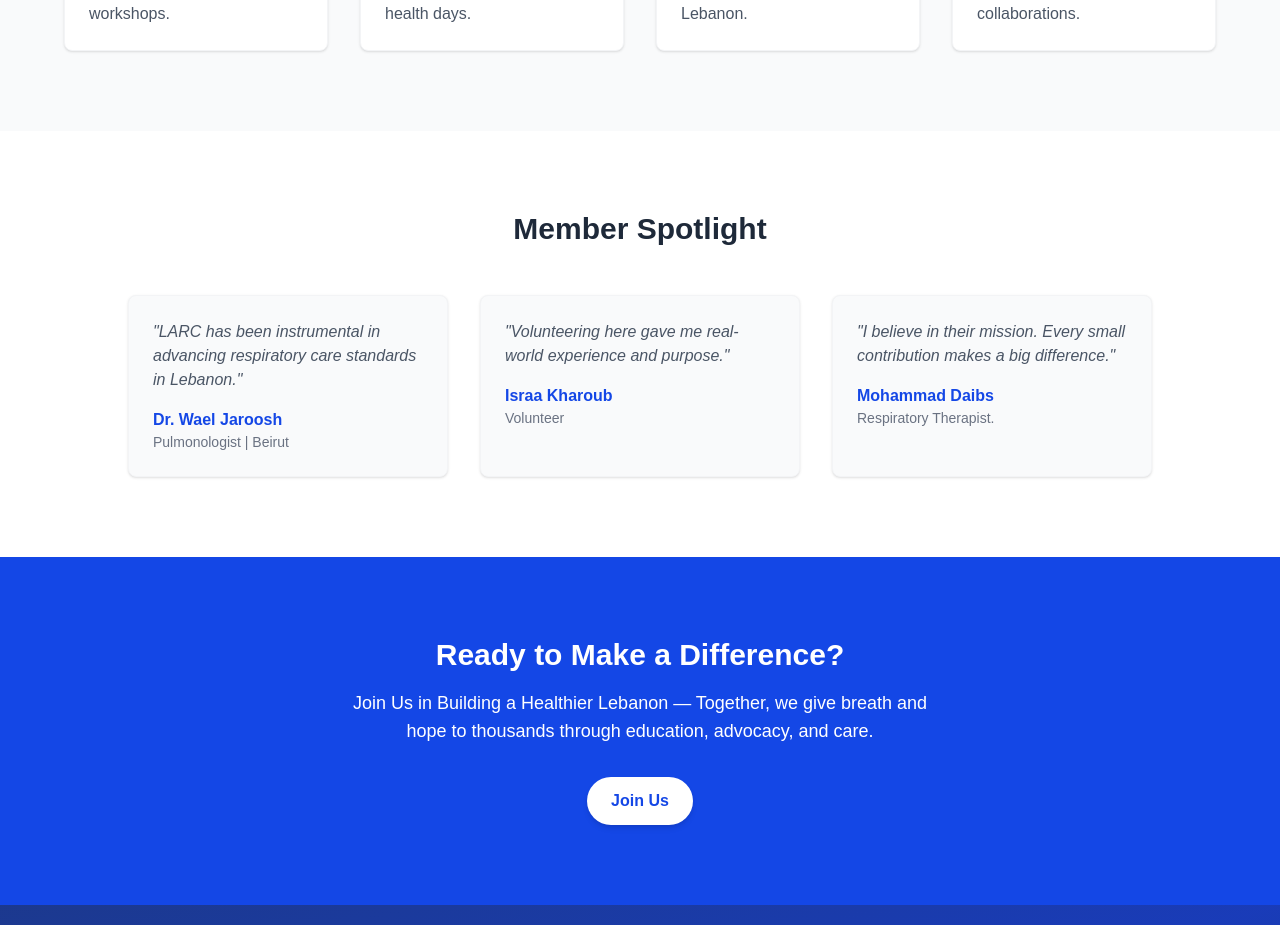
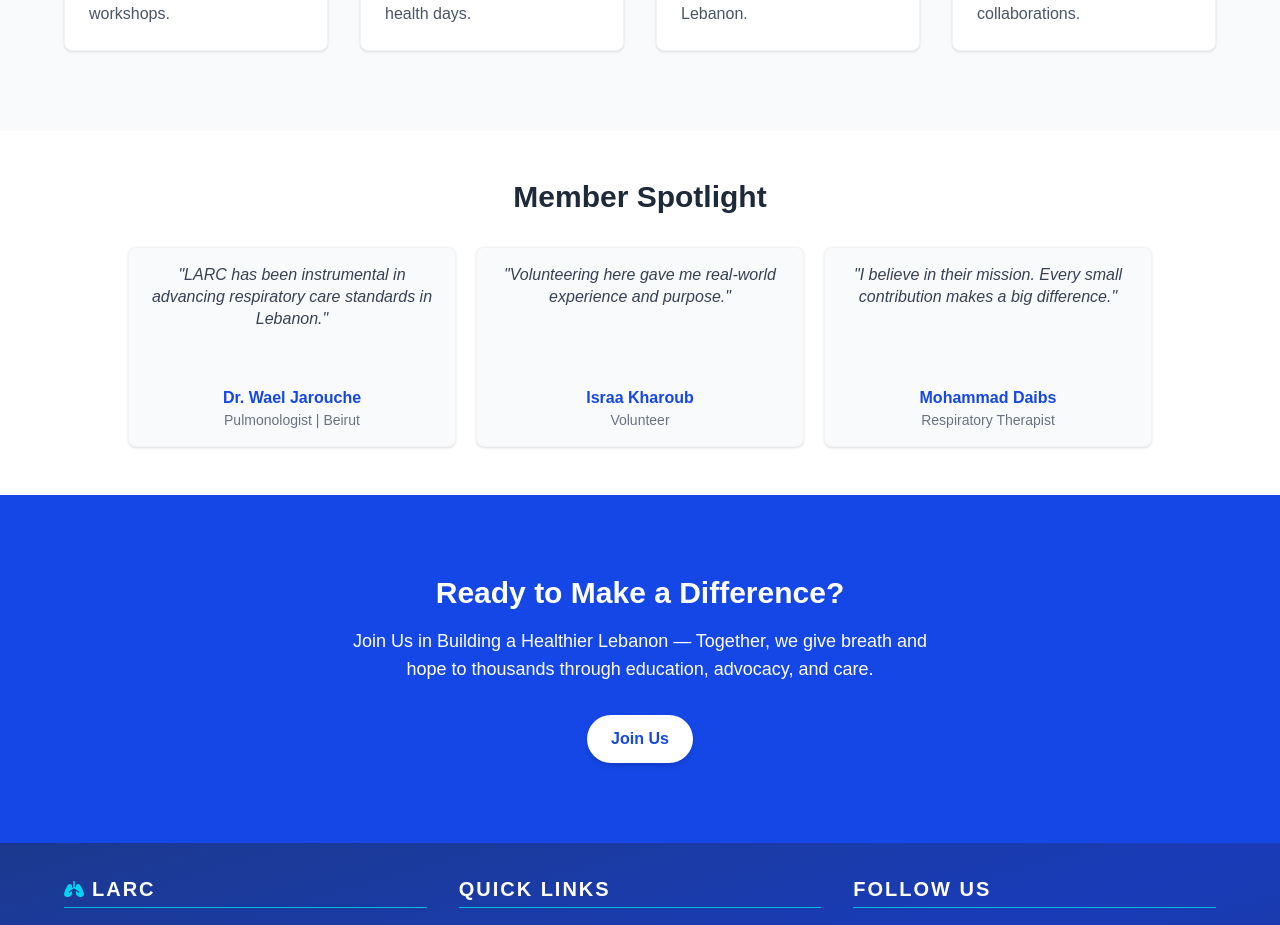
Before and after one commit to KarimJobeily/my-website, a Next.js app: page / in a window 1280 px wide. Shown: the part 1582-2507 px from the top of the page. Built offline with nearby package versions, Linux system fonts and the light colour scheme.

Commit message:
fixed Dr. Jarouche famliy name

```diff
--- a/src/app/page.tsx
+++ b/src/app/page.tsx
@@ -233,13 +233,15 @@ export default function HomePage() {
         👥 Member Testimonials / Spotlights
         - Humanize your impact
       */}
-      <section className="py-20 bg-white px-6">
+    <section className="py-12 bg-white px-6">
   <div className="max-w-5xl mx-auto">
-          <h2 className="text-3xl font-bold text-gray-800 text-center mb-12">Member Spotlight</h2>
-          <div className="grid md:grid-cols-3 gap-8">
+    <h2 className="text-3xl font-bold text-gray-800 text-center mb-8">
+      Member Spotlight
+    </h2>
+    <div className="grid md:grid-cols-3 gap-5">
       {[
         {
-                name: "Dr. Wael Jaroosh",
+          name: "Dr. Wael Jarouche",
           role: "Pulmonologist | Beirut",
           quote: "LARC has been instrumental in advancing respiratory care standards in Lebanon.",
         },
@@ -250,22 +252,28 @@ export default function HomePage() {
         },
         {
           name: "Mohammad Daibs",
-                role: "Respiratory Therapist.",
+          role: "Respiratory Therapist",
           quote: "I believe in their mission. Every small contribution makes a big difference.",
         },
       ].map((person, idx) => (
         <div
           key={idx}
-                className="bg-gray-50 p-6 rounded-lg shadow-sm hover:shadow-md border border-gray-100 transition-shadow"
+          className="bg-gray-50 p-4 rounded-lg shadow-sm hover:shadow-md border border-gray-100 transition-shadow flex flex-col justify-between"
+          style={{ minHeight: "200px" }}
         >
-                <p className="italic text-gray-600 mb-4">{`"${person.quote}"`}</p>
-                <h4 className="font-semibold text-blue-700">{person.name}</h4>
+          <p className="italic text-gray-700 mb-3 text-center flex-grow leading-snug">
+            {`"${person.quote}"`}
+          </p>
+          <div className="text-center">
+            <h4 className="font-semibold text-blue-700 text-base">{person.name}</h4>
             <p className="text-sm text-gray-500">{person.role}</p>
+          </div>
         </div>
       ))}
     </div>
   </div>
 </section>
+
 
       {/*
         🚀 Call to Action (CTA)
```
Lines whose indentation alone changed are shown as unchanged.
